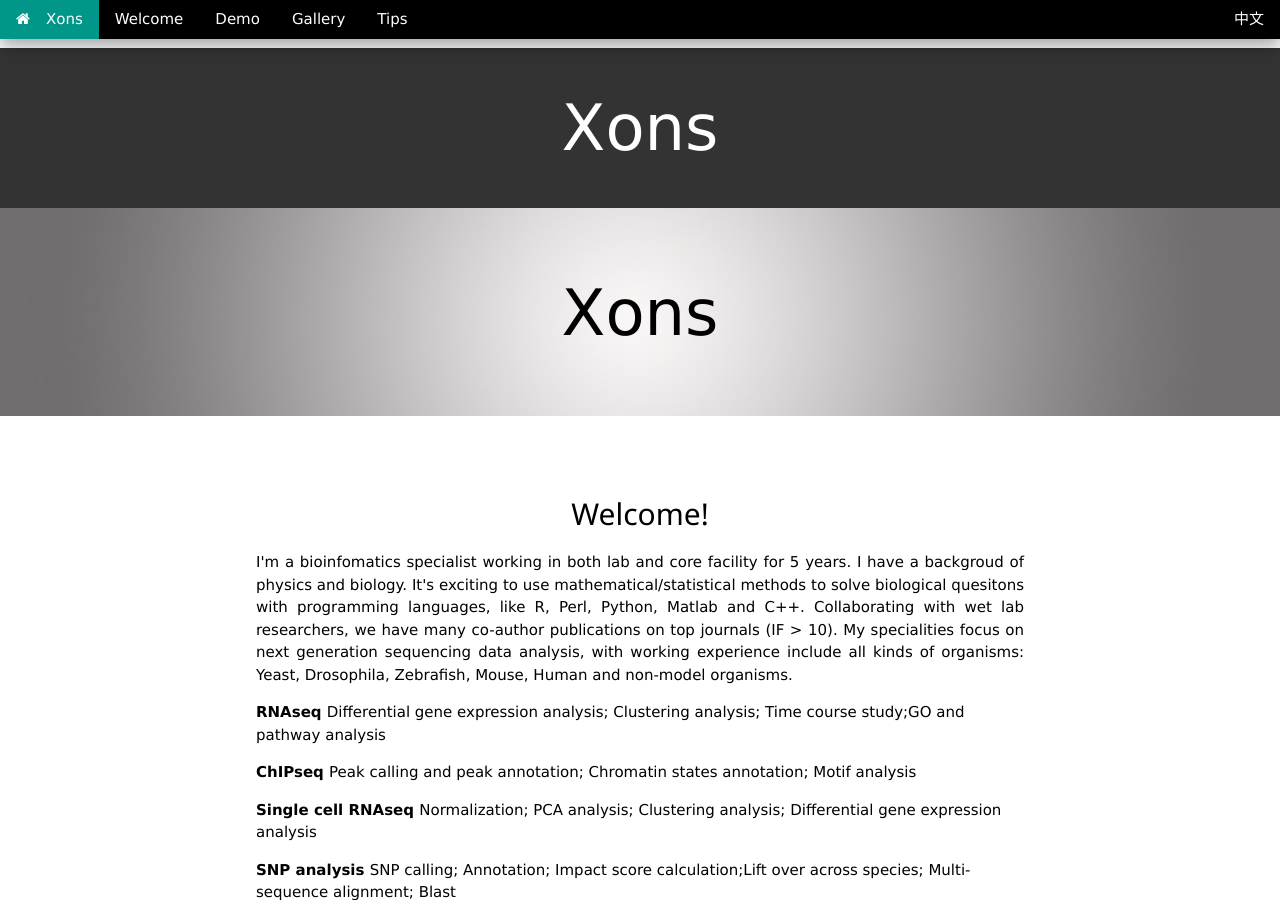
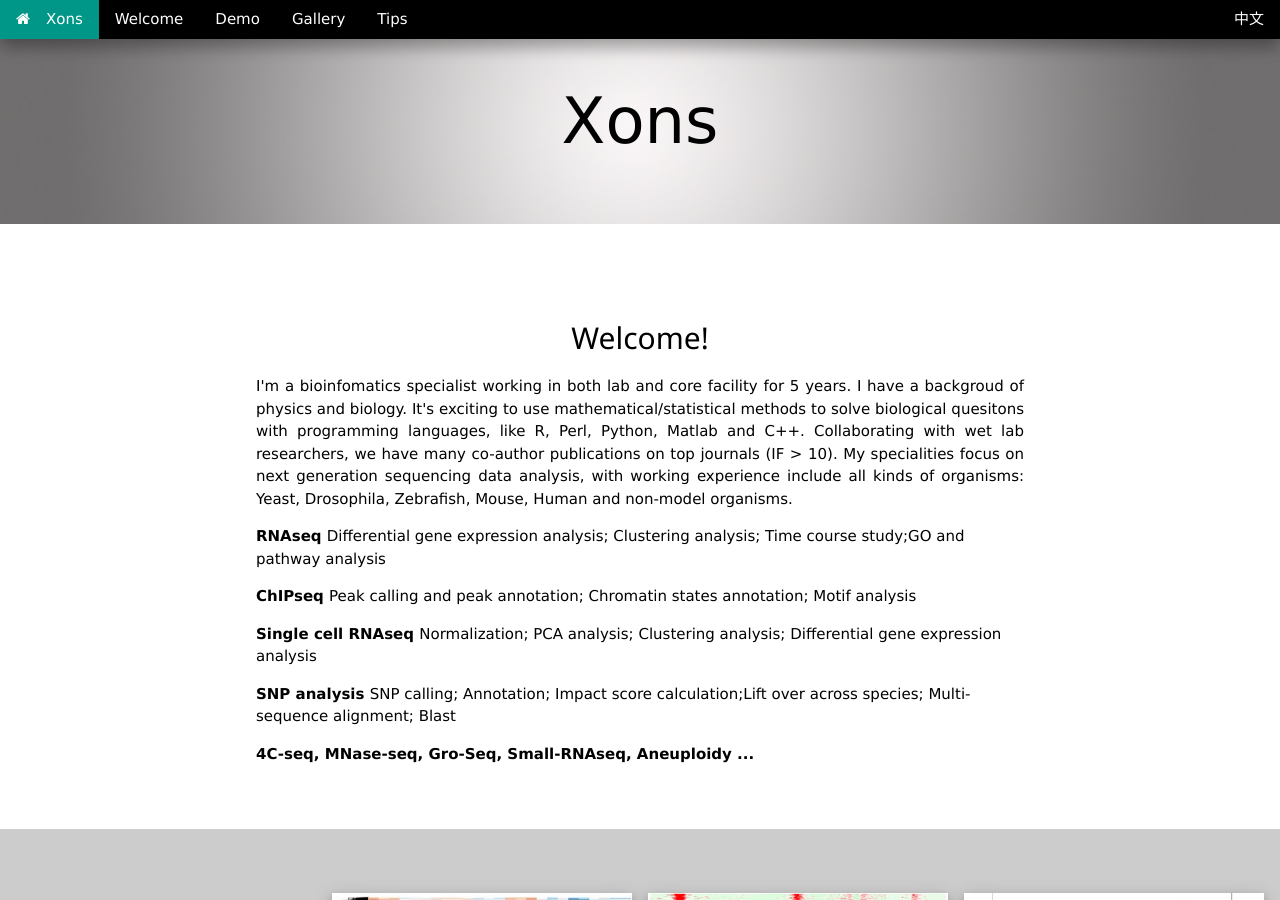
Before and after one commit to xons/xons.github.io, a Jekyll site: the page built from index.html, in a window 1280 px wide and 900 px high. Built offline with Jekyll 4.4.1, drawn with Linux system fonts in a browser that asks for light colours; nearby versions of some CDN libraries; library files that are not in the unit come from our copies.

Commit message:
Update index.html

```diff
--- a/index.html
+++ b/index.html
@@ -3,12 +3,7 @@
 title: Xons
 ---
 <!-- Header image -->
-<div class="w3-container w3-padding-24">
-</div>
-<div class="w3-container w3-center w3-padding-32 w3-jumbo w3-theme-l1">
-     Xons
-</div>
-<div class="w3-display-container">
+<div class="w3-display-container w3-padding-16">
   <img src="/img/bg.jpg" alt="background" style="width:100%">
   <div class="w3-display-middle w3-jumbo">Xons</div>
 </div>
```
